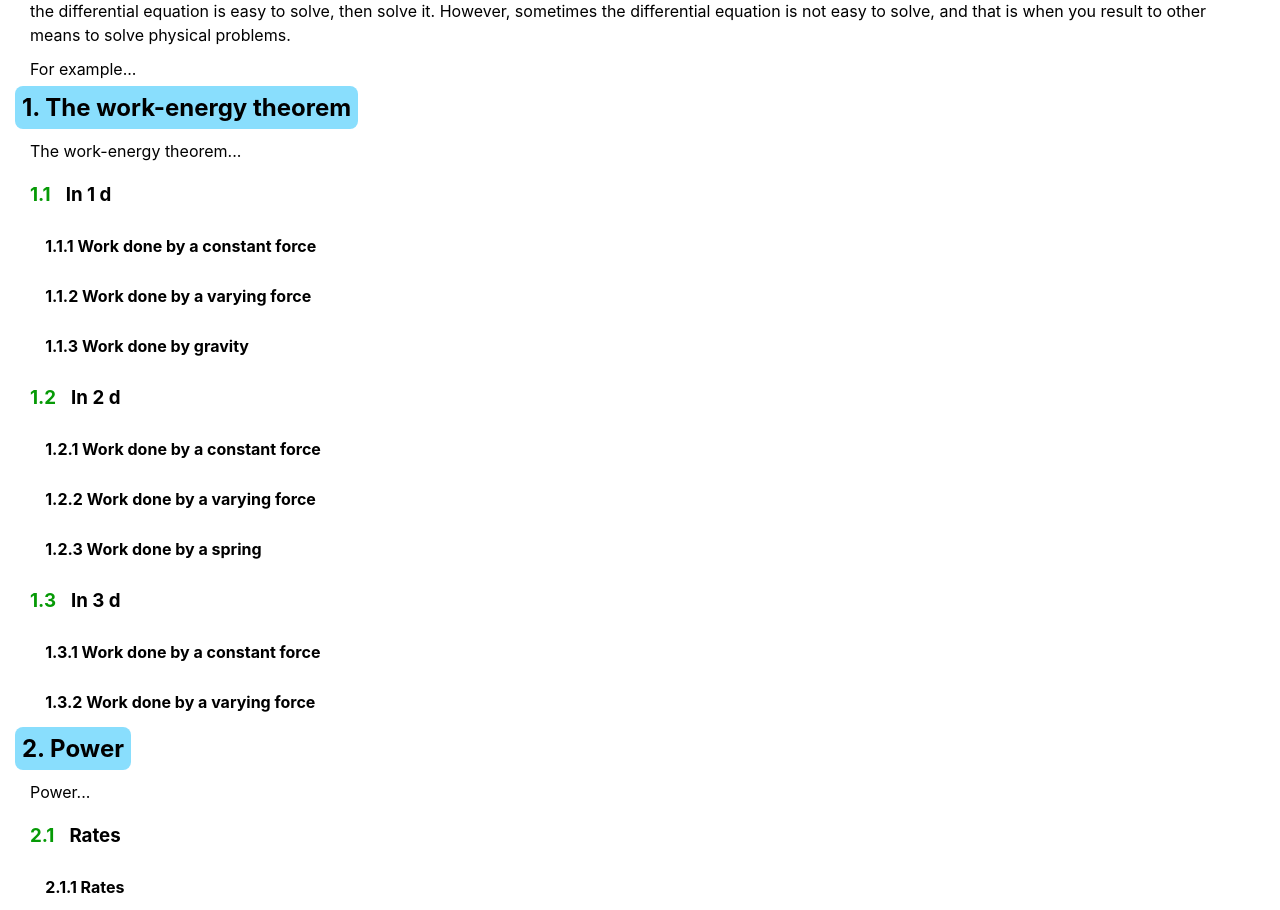
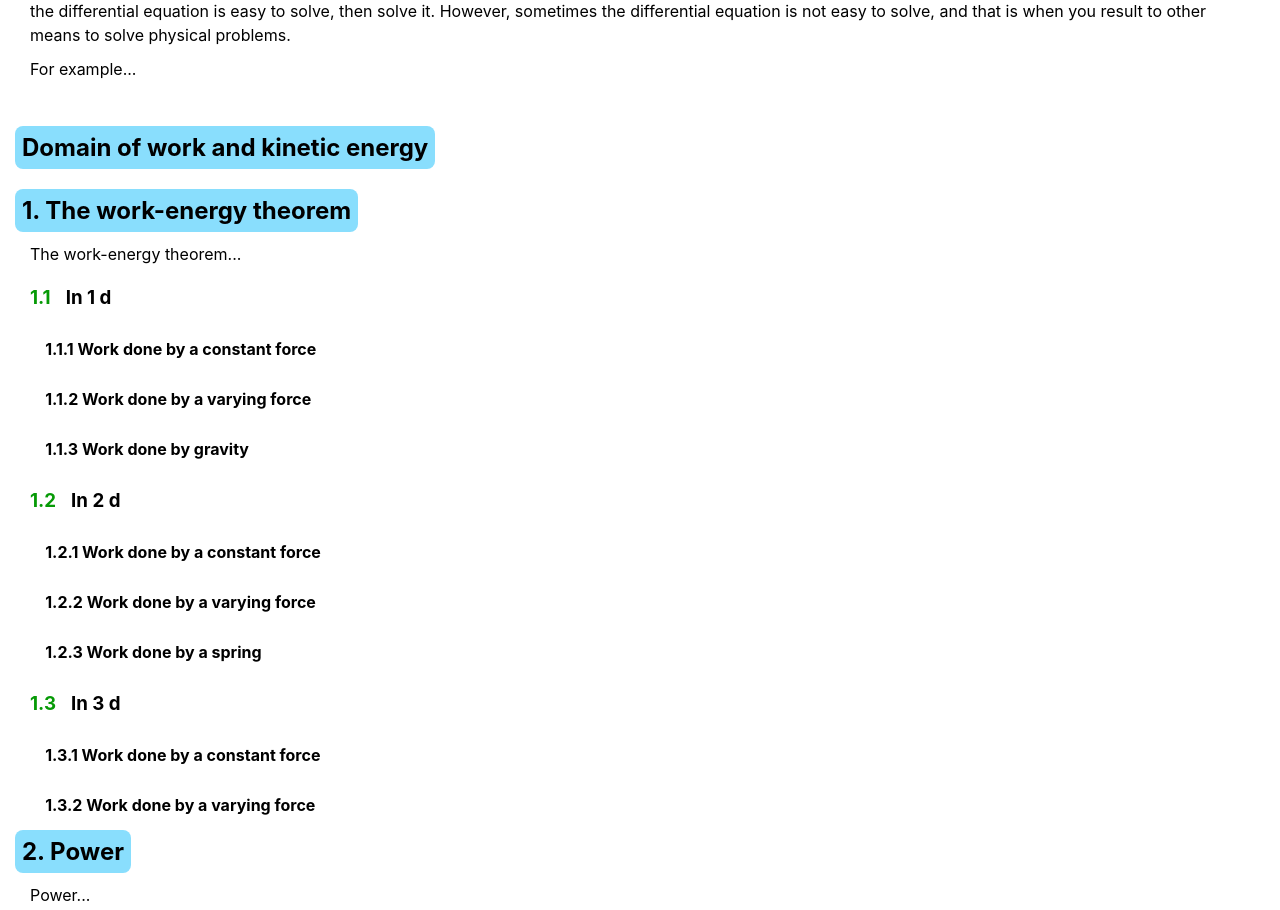
Before and after one commit to JRFink/jrfphyspagesnew, a Next.js app: page /education/gp1/wke in a window 1280 px wide. Shown: the part 1320-2230 px from the top of the page. Built offline with nearby package versions, Linux system fonts and the light colour scheme.

Commit message:
Update index.tsx

```diff
--- a/pages/education/gp1/wke/index.tsx
+++ b/pages/education/gp1/wke/index.tsx
@@ -28,6 +28,13 @@ const Wke = () => {
 <p>
 For example...
 </p>
+<br />
+<br />
+<h2 className={style.h2SectionColor}>
+         Domain of work and kinetic energy
+</h2>
+<br />
+<br />
             <h2 className={style.h2SectionColor} id="wet">
                 1. The work-energy theorem
             </h2>
```
